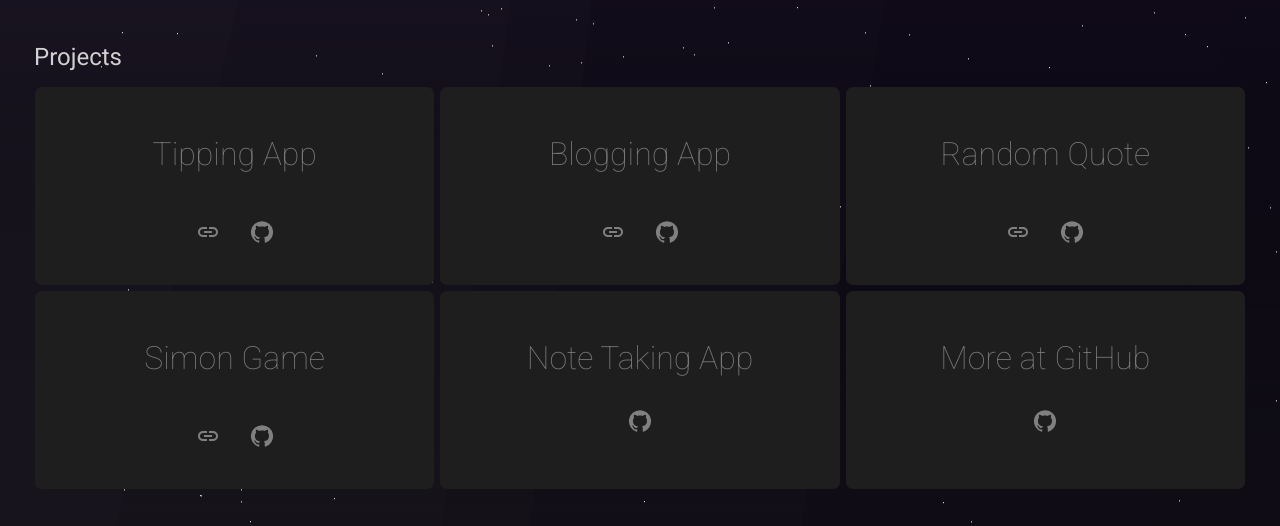
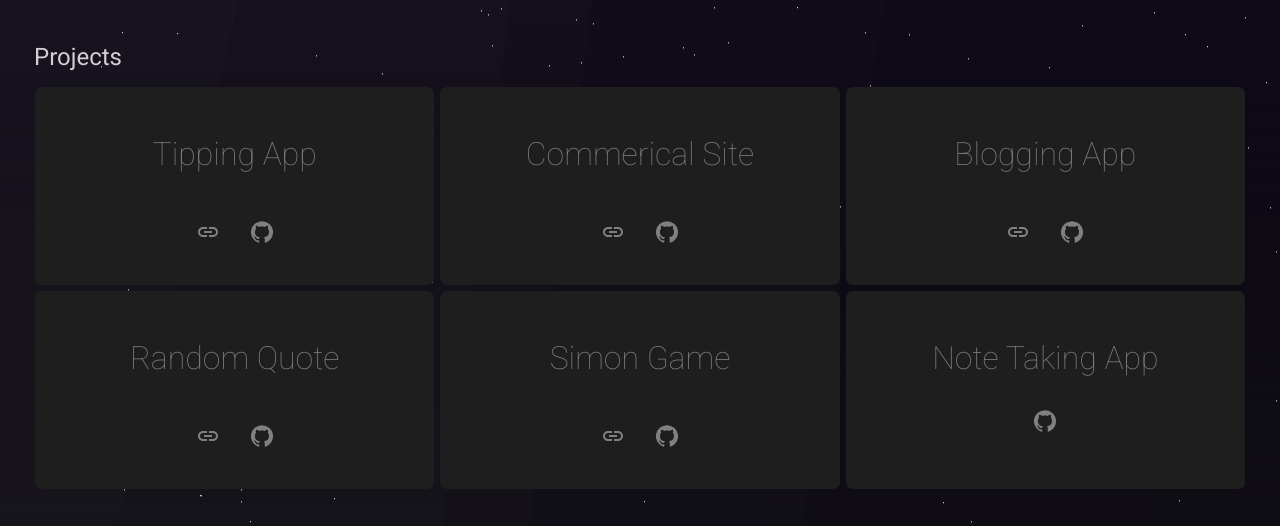
Before and after one commit to noel-pena/Portfolio-V3, a React (Vite) app: page / in a window 1280 px wide. Shown: the part 896-1422 px from the top of the page. Built offline with nearby package versions, Linux system fonts and the light colour scheme.

Commit message:
added projects

```diff
--- a/src/components/About.jsx
+++ b/src/components/About.jsx
@@ -3,10 +3,9 @@ import { Grid } from "@mui/material";
 export const About = () => {
   return (
     <>
-      <Grid pt={17} px={3}>
+      <Grid pt={17} px={3} id="about">
         <Grid
           item
-          id="about"
           sx={{ textAlign: "left", color: "#f9f9f9d2", fontSize: "24px" }}
         >
           About
--- a/src/components/Home.jsx
+++ b/src/components/Home.jsx
@@ -7,8 +7,8 @@ export const Home = () => {
       <div id="stars"></div>
       <div id="stars2"></div>
       <div id="stars3"></div>
-      <Grid p={5} pt={28}>
-        <Grid item id="home" className="hero1 hero">
+      <Grid p={5} pt={28} id="home">
+        <Grid item className="hero1 hero">
           Hi. My name is Noel Peña.
         </Grid>
         <Grid item className="hero2 hero">
--- a/src/components/Music.jsx
+++ b/src/components/Music.jsx
@@ -3,11 +3,10 @@ import { SpotifyPlayer } from "./sub-component/SpotifyPlayer";
 
 export const Music = () => {
   return (
-    <Grid pt={5} px={4} gap={4}>
+    <Grid pt={5} px={4} gap={4} id="music">
       <Grid
         item
         pb={1}
-        id="music"
         sx={{ textAlign: "left", color: "#f9f9f9d2", fontSize: "24px" }}
       >
         Music
--- a/src/components/Pictures.jsx
+++ b/src/components/Pictures.jsx
@@ -25,10 +25,17 @@ export const Pictures = () => {
   ];
 
   return (
-    <Grid pt={5} px={2} mx={1} ml={2} gap={5} justifyContent="center">
+    <Grid
+      pt={5}
+      px={2}
+      mx={1}
+      ml={2}
+      gap={5}
+      justifyContent="center"
+      id="pictures"
+    >
       <Grid
         item
-        id="pictures"
         sx={{ textAlign: "left", color: "#f9f9f9d2", fontSize: "24px" }}
       >
         Photos
--- a/src/components/Projects.jsx
+++ b/src/components/Projects.jsx
@@ -13,10 +13,9 @@ const Card = styled.div`
 
 export const Projects = () => {
   return (
-    <Grid pt={5} px={3} gap={5}>
+    <Grid pt={5} px={3} gap={5} id="projects">
       <Grid
         item
-        id="projects"
         sx={{ textAlign: "left", color: "#f9f9f9d2", fontSize: "24px" }}
       >
         Projects
@@ -39,6 +38,24 @@ export const Projects = () => {
             </a>
           </div>
         </Card>
+        <Card className="card">
+          <div className="card-content">
+            <p className="card-icon">Commerical Site</p>
+            <a href="https://jbcprofessional.com/">
+              <LinkIcon
+                className="links"
+                sx={{ color: "gray", padding: "15px" }}
+              />
+            </a>
+            <a href="https://github.com/noel-pena/Commercial-Portfolio-Site">
+              <GitHubIcon
+                className="links"
+                sx={{ color: "gray", padding: "15px", paddingTop: "0px" }}
+              />
+            </a>
+          </div>
+        </Card>
+
         <Card className="card">
           <div className="card-content">
             <p className="card-icon">Blogging App</p>
@@ -101,17 +118,6 @@ export const Projects = () => {
             </a>
           </div>
         </Card>
-        <Card className="card">
-          <div className="card-content">
-            <p className="card-icon">More at GitHub</p>
-            <a href="https://github.com/noel-pena">
-              <GitHubIcon
-                className="links"
-                sx={{ color: "gray", padding: "15px", paddingTop: "0px" }}
-              />
-            </a>
-          </div>
-        </Card>
       </div>
     </Grid>
   );
```
